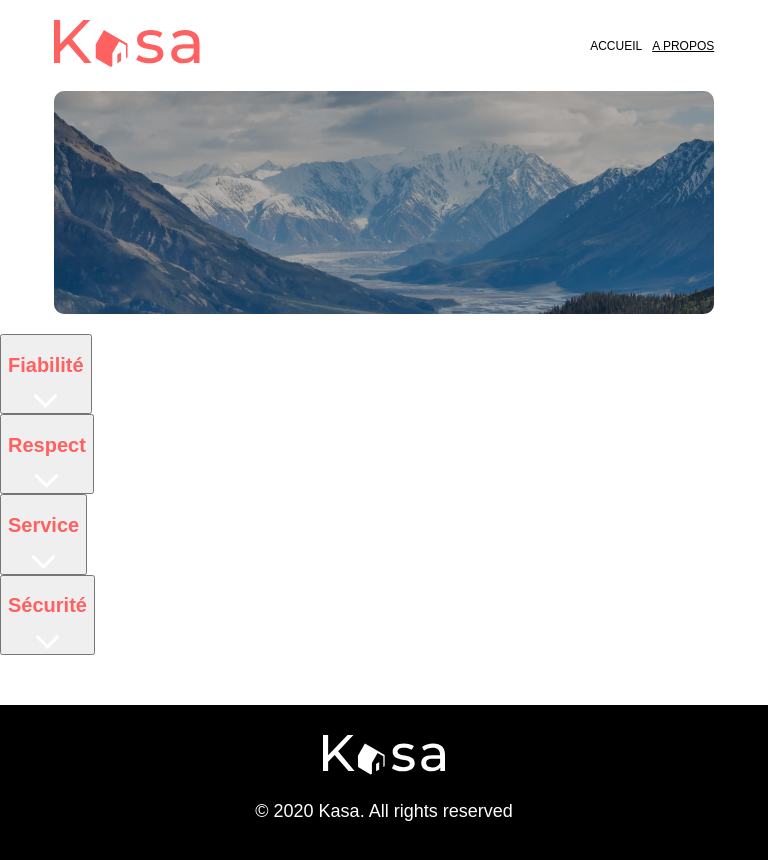
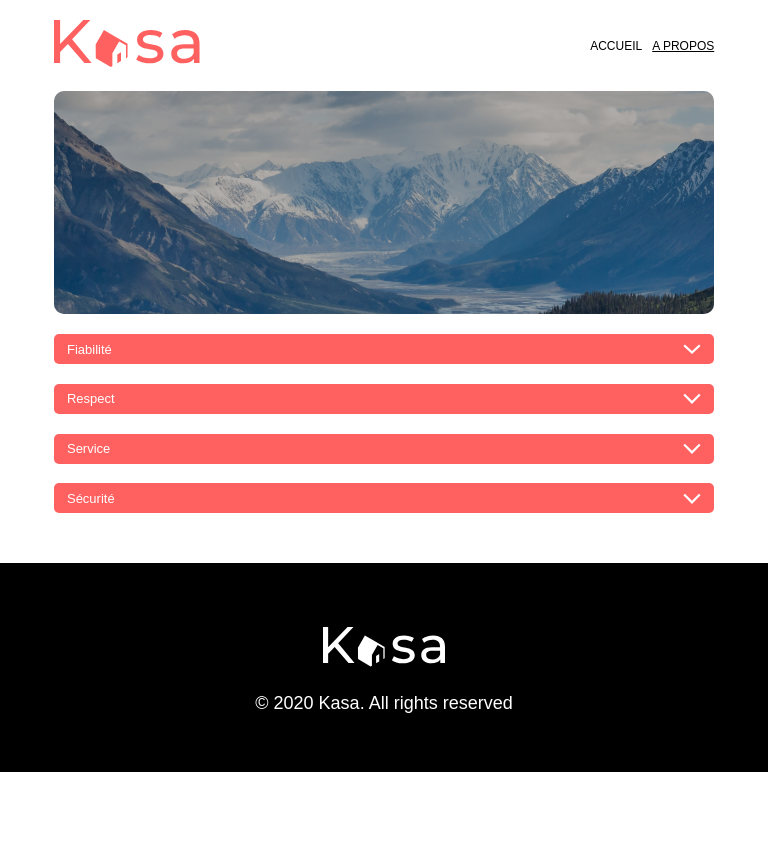
Before and after one commit to Callouu/Kasa, a React (Vite) app: page /a-propos in a window 768 px wide. Shown: the top 860 px of the page. After the commit the page ends 800 px from the top, so only its background shows below. Built offline with nearby package versions, Linux system fonts and the light colour scheme.

Commit message:
fix component

```diff
--- a/index.html
+++ b/index.html
@@ -2,7 +2,7 @@
 <html lang="en">
   <head>
     <meta charset="UTF-8" />
-    <link rel="icon" type="image/svg+xml" href="assets/logo.svg" />
+    <link rel="icon" type="image/svg+xml" href="./src/assets/logo.svg" />
     <meta name="viewport" content="width=device-width, initial-scale=1.0" />
     <title>Kasa</title>
   </head>
--- a/src/scss/main.scss
+++ b/src/scss/main.scss
@@ -6,6 +6,8 @@
 @import "./components/banner";
 @import "./components/card";
 @import "./components/carousel";
+@import "./components/collapse";
+@import "./components/error";
 @import "./pages/home";
 @import "./pages/about";
 @import "./pages/logements";
--- a/src/style.css
+++ b/src/style.css
@@ -65,6 +65,7 @@ ul, li {
   display: flex;
   flex-direction: column;
   align-items: center;
+  justify-content: center;
   background-color: #000000;
   margin-top: 50px;
   height: 209px;
@@ -289,6 +290,151 @@ ul, li {
   }
 }
 
+.arrow {
+  height: 80px;
+}
+@media all and (max-width: 768px) {
+  .arrow {
+    height: 24px;
+  }
+}
+@media all and (min-width: 768px) and (max-width: 1024px) {
+  .arrow {
+    height: 56px;
+  }
+}
+.arrow--backward {
+  transform: rotate(-180deg);
+}
+
+.collapse {
+  border-radius: 5px;
+  margin-bottom: 3%;
+}
+.collapse--small {
+  width: 45%;
+}
+@media all and (max-width: 768px) {
+  .collapse--small {
+    width: 100%;
+  }
+}
+@media all and (min-width: 768px) and (max-width: 1024px) {
+  .collapse--small {
+    width: 100%;
+  }
+}
+.collapse__title-container {
+  width: 100%;
+  height: 47px;
+  display: flex;
+  flex-direction: row;
+  justify-content: space-between;
+  align-items: center;
+  background-color: #FF6060;
+  border: none;
+  padding: 2%;
+  transition: background-color 200ms ease-in-out;
+  border-radius: 5px;
+}
+@media all and (max-width: 768px) {
+  .collapse__title-container {
+    height: 30px;
+  }
+}
+.collapse__title-container:hover {
+  background-color: rgb(255, 136.8, 136.8);
+}
+.collapse__title-container__title {
+  color: white;
+  font-size: 24px;
+  font-weight: 500;
+}
+@media all and (max-width: 768px) {
+  .collapse__title-container__title {
+    font-size: 13px;
+  }
+}
+.collapse__text {
+  width: 100%;
+  padding: 5% 3%;
+  font-size: 24px;
+  font-weight: 400;
+  background-color: #F6F6F6;
+  border-radius: 5px;
+}
+@media all and (max-width: 768px) {
+  .collapse__text {
+    font-size: 12px;
+  }
+}
+
+.expand_icon {
+  color: white;
+  transition: transform 200ms ease-in-out;
+}
+@media all and (max-width: 768px) {
+  .expand_icon {
+    width: 18px;
+  }
+}
+.expand_icon--open {
+  transform: rotate(-180deg);
+  transition: transform 200ms ease-in-out;
+}
+
+.error {
+  display: flex;
+  flex-direction: column;
+  align-items: center;
+  text-align: center;
+  width: 80%;
+  margin: 20% auto;
+}
+.error__title {
+  font-size: 288px;
+  margin: 1%;
+}
+@media all and (max-width: 768px) {
+  .error__title {
+    font-size: 96px;
+  }
+}
+@media all and (min-width: 768px) and (max-width: 1024px) {
+  .error__title {
+    font-size: 180px;
+  }
+}
+.error__message {
+  font-size: 36px;
+  margin-bottom: 10%;
+}
+@media all and (max-width: 768px) {
+  .error__message {
+    font-size: 18px;
+    margin-bottom: 15%;
+  }
+}
+@media all and (min-width: 768px) and (max-width: 1024px) {
+  .error__message {
+    font-size: 28px;
+    margin-bottom: 15%;
+  }
+}
+.error__redirect {
+  font-size: 18px;
+}
+@media all and (max-width: 768px) {
+  .error__redirect {
+    font-size: 14px;
+  }
+}
+@media all and (min-width: 768px) and (max-width: 1024px) {
+  .error__redirect {
+    font-size: 16px;
+  }
+}
+
 .cards-section {
   width: 86%;
   margin: auto;
@@ -319,6 +465,16 @@ ul, li {
 @media all and (min-width: 768px) and (max-width: 1024px) {
   .cards-section__cards-container {
     gap: 40px;
+  }
+}
+
+.values {
+  width: 71%;
+  margin: auto;
+}
+@media all and (max-width: 768px) {
+  .values {
+    width: 86%;
   }
 }
 
```
Also changed, not shown: src/components/Rating/index.jsx (+6 -9 lines), src/components/Tags/index.jsx (+3 -4 lines), 1 other file (tests, documents, lock files or other folders).
